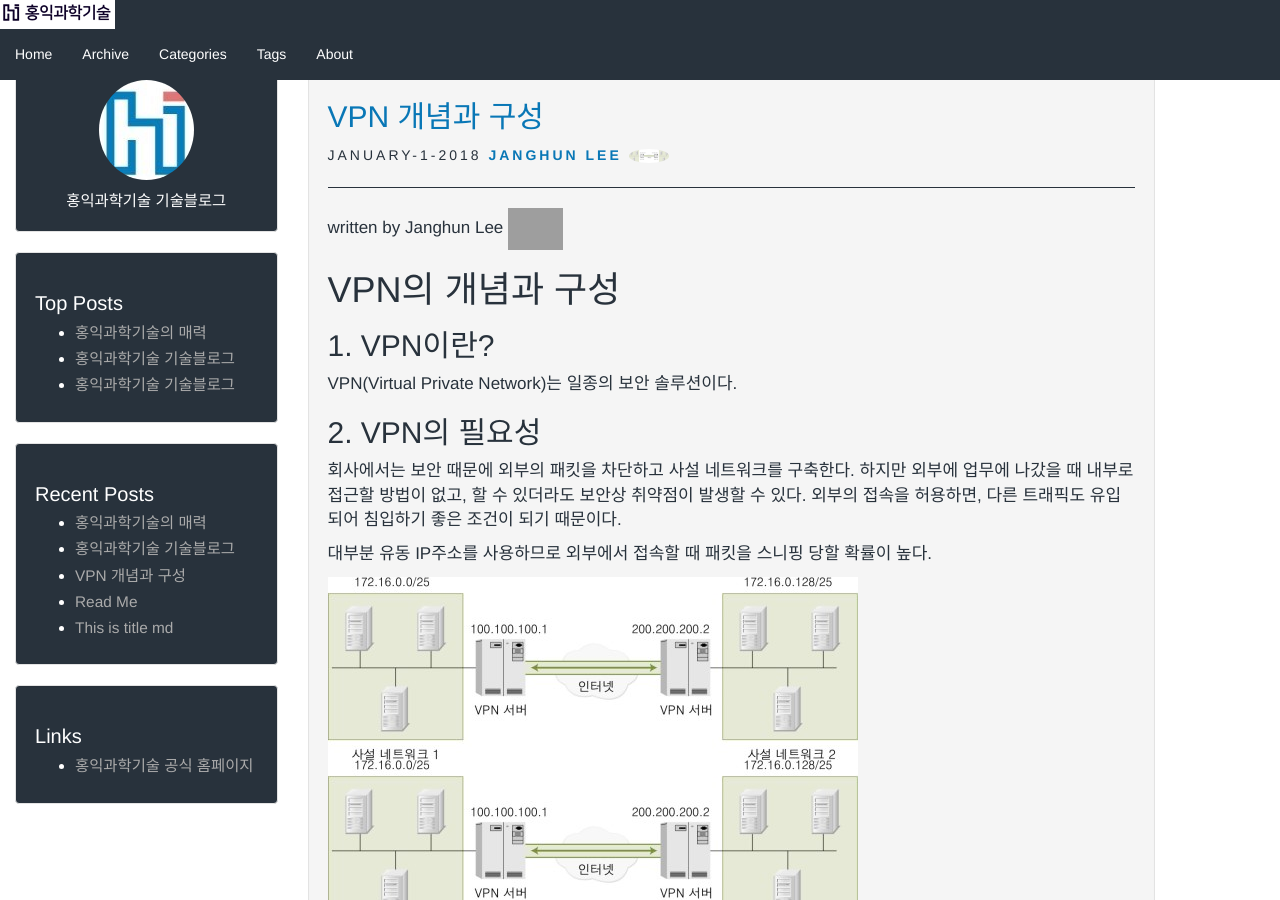
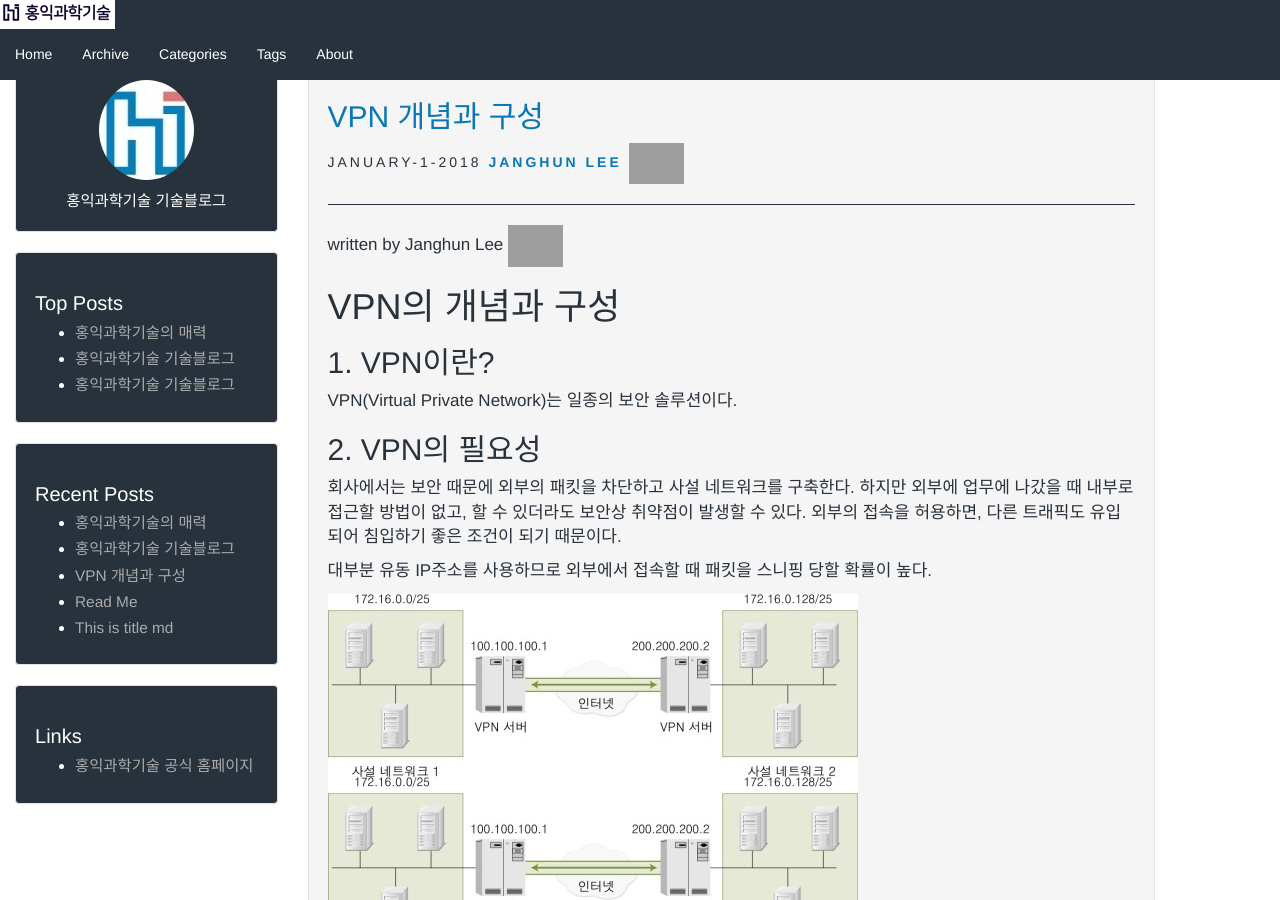
Before and after one commit to jangh-lee/hongikit-mts.github.io, a Jekyll site: the page built from _posts/2018-01-01-VPN의 개념과 구성.md, in a window 1280 px wide and 900 px high. Built offline with Jekyll 4.4.1, drawn with Linux system fonts in a browser that asks for light colours; grey boxes are pictures that could not be loaded.

Commit message:
Update team.html

```diff
--- a/_layouts/team.html
+++ b/_layouts/team.html
@@ -8,7 +8,7 @@
             {% assign date_format = site.date_format.title %}
             {{ page.date | date: date_format }}
             <a><strong>Janghun Lee</strong></a>
-           <img src="{{ site.baseurl }}/assets/images/Untitled 1.png" class="img-circle" width="40px" />
+           <img src = "https://images.unsplash.com/photo-1581093804475-577d72e38aa0?ixid=MnwxMjA3fDB8MHxwaG90by1wYWdlfHx8fGVufDB8fHx8&ixlib=rb-1.2.1&auto=format&fit=crop&w=750&q=80" width="55px"/>
         </span>
         <hr style="border-top:1px solid #28323C;"/>
     {% if site.comments and page.comments %}
```
